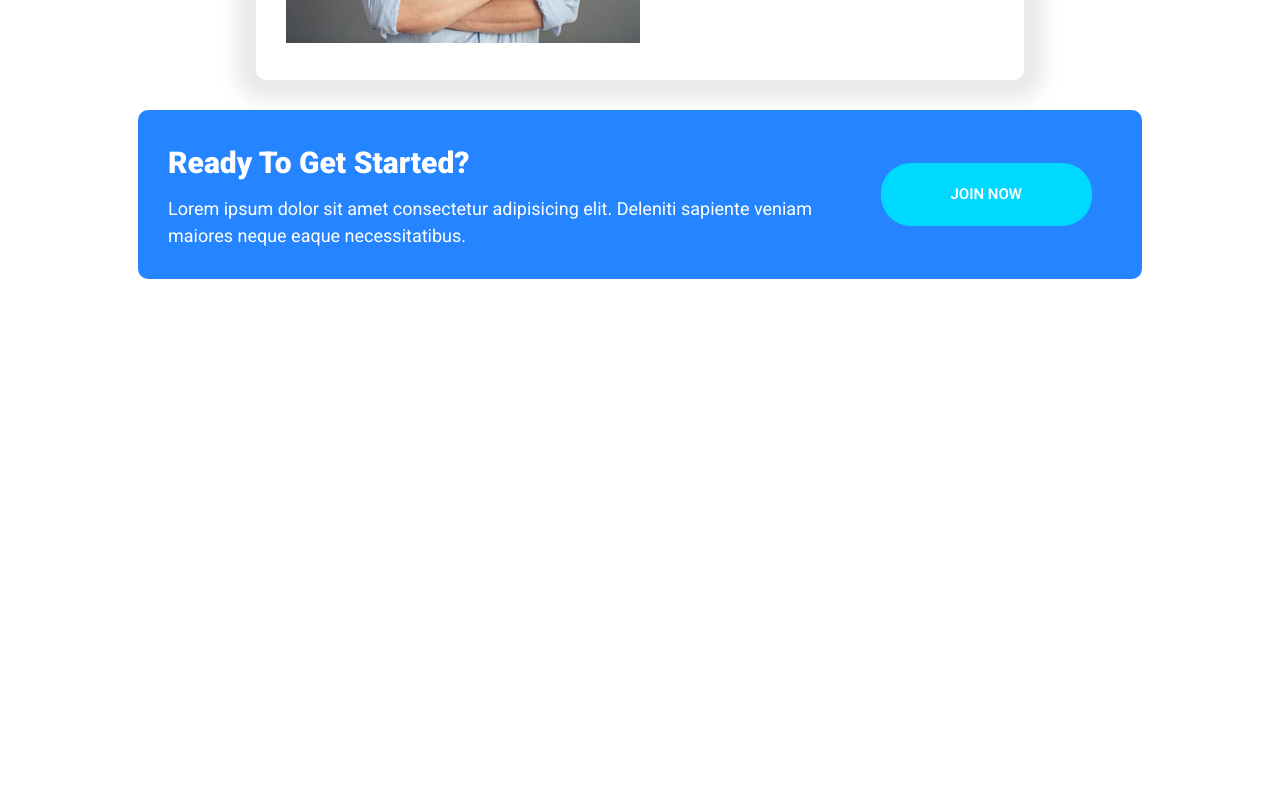
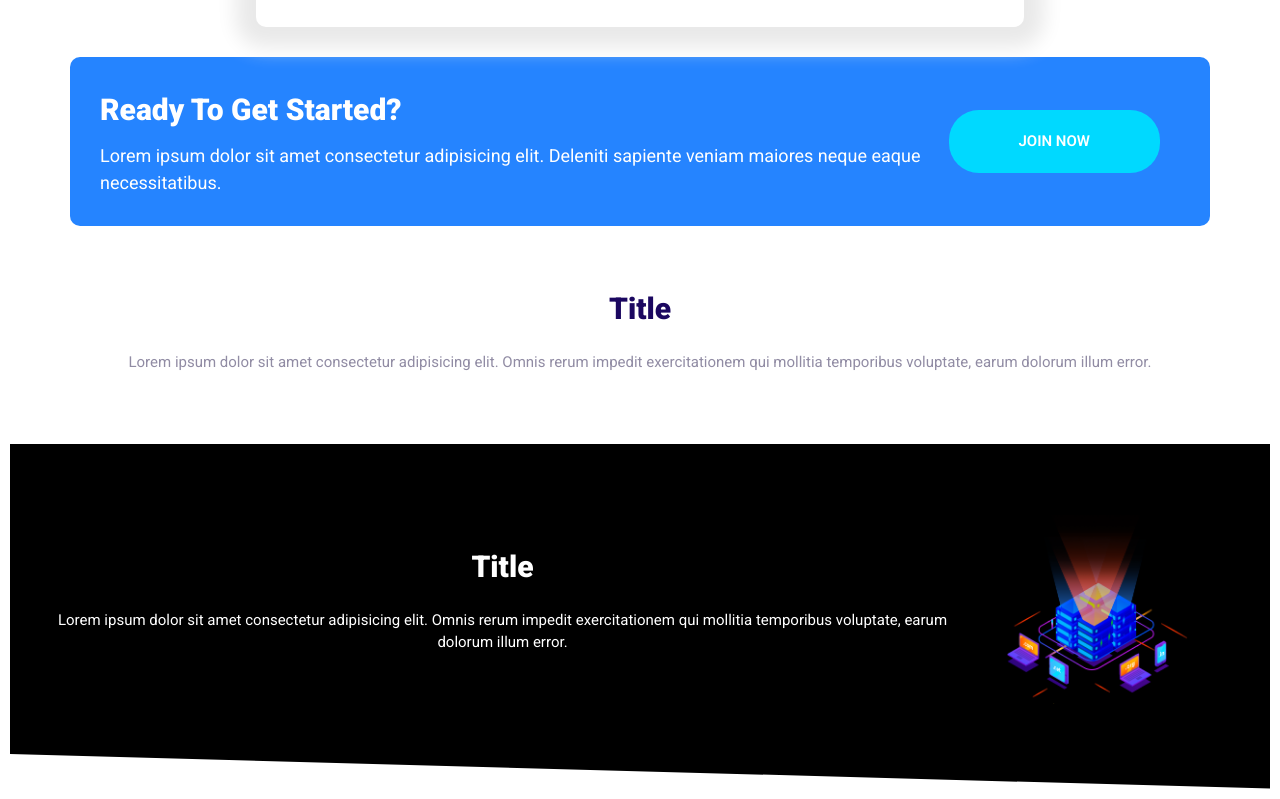
Before and after one commit to jerred-coding/ycyc, a plain HTML site: page index.html in a window 1280 px wide. Shown: the part 3111-3910 px from the top of the page. Before the commit the page ends 3400 px from the top, so only its background shows below. Drawn offline with Linux system fonts and the light colour scheme.

Commit message:
block draft

```diff
--- a/index.html
+++ b/index.html
@@ -227,7 +227,7 @@
       </div>
     </div>
 
-    <div class="callout">
+    <div class="callout container">
       <div class="grid grid--1x2">
         <div class="callout--info">
           <h2 class="callout__heading">Ready To Get Started?</h2>
@@ -241,5 +241,34 @@
         </div>
       </div>
     </div>
+
+    <div class="block">
+      <header class="block--header">
+        <h2 class="block__heading">Title</h2>
+        <p>
+          Lorem ipsum dolor sit amet consectetur adipisicing elit. Omnis rerum
+          impedit exercitationem qui mollitia temporibus voluptate, earum
+          dolorum illum error.
+        </p>
+      </header>
+    </div>
+
+    <div class="block block--dark block--skew-right">
+      <div class="grid grid--1x2">
+        <header class="block--header">
+          <h2 class="block__heading">Title</h2>
+          <p>
+            Lorem ipsum dolor sit amet consectetur adipisicing elit. Omnis rerum
+            impedit exercitationem qui mollitia temporibus voluptate, earum
+            dolorum illum error.
+          </p>
+        </header>
+        <img
+          class="block__banner-img"
+          src="images/banner.png"
+          alt="banner image"
+        />
+      </div>
+    </div>
   </body>
 </html>
--- a/ycyc CSS/style.css
+++ b/ycyc CSS/style.css
@@ -1,7 +1,5 @@
 html {
   font-size: 62.5%;
-  display: flex;
-  justify-content: center;
 }
 
 :root {
@@ -27,7 +25,11 @@ body {
   font-size: 2.4rem;
   line-height: 1.5;
   padding: 10px;
-  max-width: 1024px;
+}
+
+.container {
+  max-width: 1140px;
+  margin: 0 auto;
 }
 
 h1,
@@ -324,6 +326,8 @@ a {
   }
 }
 
+/* card  */
+
 .card {
   border-radius: 10px;
   width: 100%;
@@ -357,6 +361,8 @@ a {
   letter-spacing: 1px;
   font-weight: 550;
 }
+
+/* plan + card  */
 
 .plan__name {
   font-size: 2.4rem;
@@ -582,20 +588,14 @@ a {
   .testimonial__image > span {
     right: -30px;
   }
-
+}
 
 /* Callout */
-
-.callout {
-  display: flex;
-  justify-content: center;
-}
 
 .callout .grid {
   padding: 3rem;
   border-radius: 10px;
   background-color: var(--color-primary);
-  max-width: 1024px;
 }
 
 .callout .btn {
@@ -603,7 +603,7 @@ a {
   justify-self: center;
 }
 
-.callout .btn--long > a{
+.callout .btn--long > a {
   color: white;
 }
 
@@ -640,3 +640,69 @@ a {
     grid-template-columns: 1fr auto;
   }
 }
+
+/* Block */
+
+.block {
+  --padding-vertical: 6rem;
+  padding: var(--padding-vertical) 2rem;
+  position: relative;
+}
+
+.block--header {
+  text-align: center;
+  z-index: 999;
+  align-self: center;
+}
+
+.block__heading {
+  margin-top: 0;
+  font-size: 3rem;
+}
+
+.block p {
+  margin-bottom: 0;
+  font-size: 1rem;
+  padding: 1rem;
+}
+
+.block--dark {
+  background-color: rgb(0, 0, 0);
+  color: #706c7e;
+}
+
+.block--dark .block__heading,
+.block--dark p {
+  color: white;
+}
+
+.block--skew-right {
+  padding-bottom: calc(var(--padding-vertical) + 2.5rem);
+  clip-path: polygon(0% 0%, 100% 0%, 100% 100%, 0% 90%);
+}
+
+.block__banner-img {
+  max-width: 200px;
+  height: 200px;
+  display: none;
+  position: absolute;
+  opacity: 0.4;
+}
+
+@media screen and (min-width: 768px) {
+  .block__banner-img {
+    justify-self: end;
+    position: relative;
+    display: inline;
+    margin: 0 6rem 0rem 3rem;
+    opacity: 1;
+  }
+
+  .block .grid--1x2 {
+    grid-template-columns: 1fr auto;
+  }
+
+  .block p {
+    font-size: 1.5rem;
+  }
+}
```
Also changed, not shown: components/block.html (added, +23 -0 lines), images/banner.png (added).
